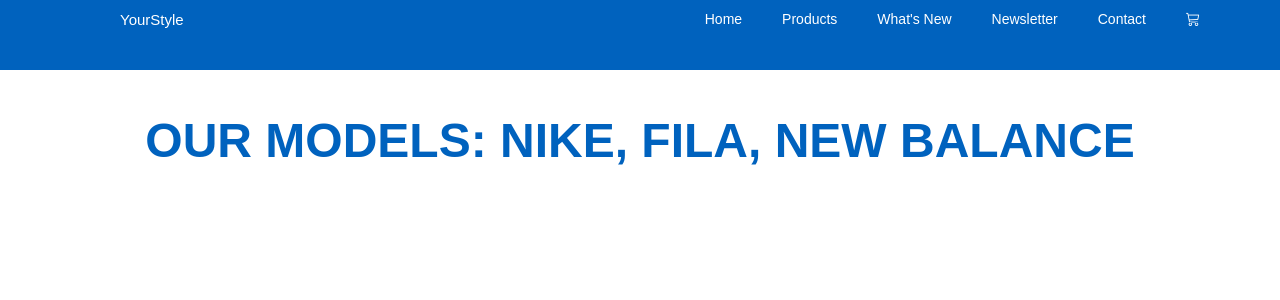
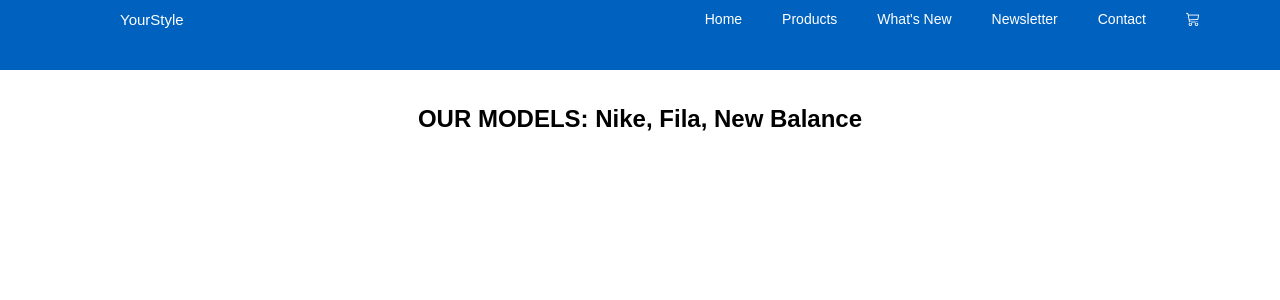
Before and after one commit to jeremonje/SNKRS-Monje, a React (Create React App) app: page / in a window 1280 px wide. Shown: the top 300 px of the page. Built offline with nearby package versions, Linux system fonts and the light colour scheme.

Commit message:
reentrega desafio 3

```diff
--- a/src/App.js
+++ b/src/App.js
@@ -1,7 +1,7 @@
 //import logo from './logo.svg';
 import './App.css';
-import { NavBar } from './components/NavBar';
-import ItemListContainer1 from './components/ItemListContainer';
+import { NavBar } from './components/NavBar/NavBar';
+import ItemListContainer from './components/ItemListContainer/ItemListContainer.jsx';
 
 
 function App() {
@@ -11,7 +11,7 @@
         <NavBar></NavBar>
       </header>
       <main>
-        <ItemListContainer1></ItemListContainer1>
+        <ItemListContainer greeting='OUR MODELS: Nike, Fila, New Balance'></ItemListContainer>
       </main>
     </div>
   );
--- a/src/components/Title/title.css
+++ b/src/components/ItemListContainer/ItemListContainer.css
@@ -1,9 +1,7 @@
-h2{
+/*h2{
     color: #0062be;
-
-
     font-size: 3em;
     line-height: 1.5em;
     font-weight: 900;
     text-transform: uppercase;
-}
+}*/
--- /dev/null
+++ b/src/components/ItemListContainer/ItemListContainer.jsx
@@ -0,0 +1,9 @@
+import React from "react";
+
+
+export const ItemListContainer = ({greeting}) =>{
+    return(
+        <h2>{greeting}</h2>
+    );
+}
+export default ItemListContainer;
--- a/src/components/ItemListContainer/index.jsx
+++ /dev/null
@@ -1,9 +0,0 @@
-import React from "react";
-import Title from "../Title";
-
-export const ItemListContainer1 = () =>{
-    return(
-        <Title  greeting='OUR MODELS: Nike, Fila, New Balance' />
-    );
-}
-export default ItemListContainer1;
--- a/src/components/NavBar/index.jsx
+++ b/src/components/NavBar/NavBar.jsx
@@ -1,5 +1,5 @@
 import React from "react";
-import CartWidget1 from "../CartWidget";
+import CartWidget from '../CartWidget/CartWidget';
 import "./NavBar.css"
 
 export const NavBar = () => {
@@ -13,8 +13,7 @@
                 <li><a href="/">Newsletter</a></li>
                 <li><a href="/">Contact</a></li>
                 <li>
-                    <a href="/"><CartWidget1 /></a>
-
+                    <a href="/"><CartWidget /></a>
                 </li>
 
             </ul>
--- a/src/components/Title/index.jsx
+++ /dev/null
@@ -1,11 +0,0 @@
-import React from "react";
-import "./title.css"
-
-export const Title = (props) => {
-    console.log(props)
-    return (
-        <h2>{props.greeting}</h2>
-    );
-}
-
-export default Title;
```
Also changed, not shown: src/components/CartWidget/CartWidget.jsx (renamed from src/components/CartWidget/index.jsx).
